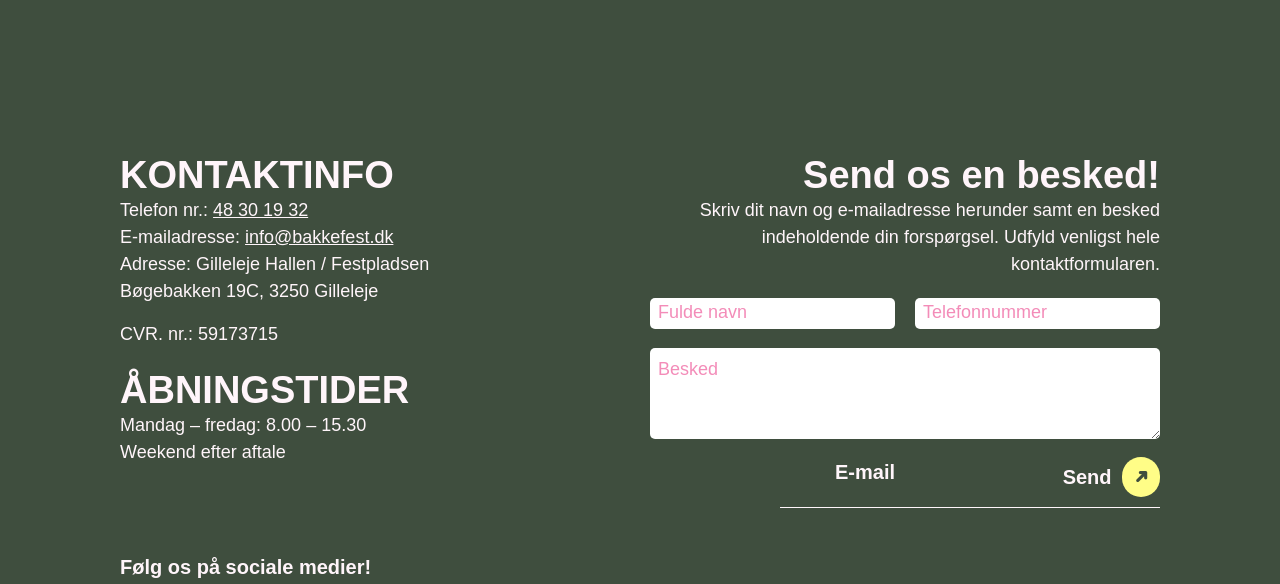
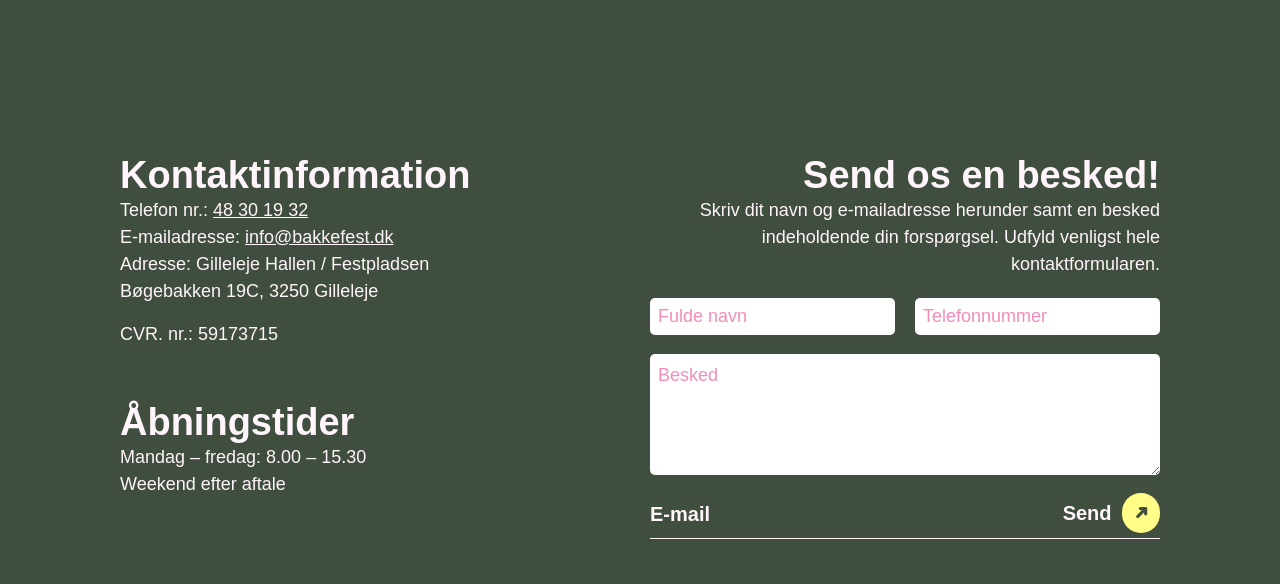
Before and after one commit to osla0001/2sem-eksamen, an Astro site: page / in a window 1280 px wide. Shown: the part 3139-3723 px from the top of the page. Built offline with nearby package versions, Linux system fonts and the light colour scheme; Astro itself is replaced by a stand-in of ours; a web font is replaced by a local one.

Commit message:
footer done

```diff
--- a/src/components/Footer.astro
+++ b/src/components/Footer.astro
@@ -6,7 +6,7 @@ import ButtonArrow from "./ButtonArrow.astro";
   <div class="grid_1-2">
     <div class="footer_left">
       <div>
-        <h2>KONTAKTINFO</h2>
+        <h2>Kontaktinformation</h2>
         <p>Telefon nr.: <a href="tel:+4548301932">48 30 19 32</a></p>
         <p>
           E-mailadresse: <a href="mailto:info@bakkefest.dk">info@bakkefest.dk</a
@@ -19,7 +19,7 @@ import ButtonArrow from "./ButtonArrow.astro";
         <p class="CVR">CVR. nr.: 59173715</p>
       </div>
       <div>
-        <h2>ÅBNINGSTIDER</h2>
+        <h2>Åbningstider</h2>
         <p>Mandag – fredag: 8.00 – 15.30</p>
         <p>Weekend efter aftale</p>
       </div>
@@ -67,7 +67,7 @@ import ButtonArrow from "./ButtonArrow.astro";
             required></textarea>
           <div class="email">
             <div class="grid_1-1">
-              <div>
+              <div class="email_input">
                 <label for="email"></label>
                 <input
                   type="email"
@@ -122,6 +122,17 @@ import ButtonArrow from "./ButtonArrow.astro";
     font-style: normal;
     font-size: 14px;
   }
+
+  input,
+  textarea {
+    font-family: neue-haas-grotesk-display, sans-serif;
+    color: var(--pink);
+    font-weight: 500;
+    font-style: normal;
+    font-size: 14px;
+    text-align: left; /* Justering af teksten */
+  }
+
   input,
   textarea,
   button {
@@ -158,7 +169,7 @@ import ButtonArrow from "./ButtonArrow.astro";
     color: var(--light_pink);
     background: none;
     border: none;
-    text-align: left;
+    text-align: right;
     outline: none;
     padding: 0;
     font-family: owners-narrow, sans-serif;
@@ -195,6 +206,7 @@ import ButtonArrow from "./ButtonArrow.astro";
 
   .CVR {
     margin-top: 1rem;
+    margin-bottom: 2rem;
   }
 
   a:hover {
@@ -222,10 +234,15 @@ import ButtonArrow from "./ButtonArrow.astro";
     margin-top: 0.5rem;
   }
 
+  .email_input {
+    align-items: center;
+    margin-top: 6px;
+  }
+
   .line {
     height: 1px;
     background-color: var(--light_pink);
-    width: 300px;
+    width: auto;
   }
 
   .some_info {
@@ -263,9 +280,8 @@ import ButtonArrow from "./ButtonArrow.astro";
   .button_send {
     display: flex;
     flex-direction: row;
+    justify-content: start;
     gap: 10px;
-    align-items: center;
-    justify-content: center;
   }
 
   @media (min-width: 800px) {
@@ -309,20 +325,13 @@ import ButtonArrow from "./ButtonArrow.astro";
       font-size: 18px;
       line-height: 1.7rem;
     }
-
-    input[type="email"] {
-      text-align: right;
+    .line {
+      margin-top: -0.3rem;
     }
 
-    input[type="submit"] {
-      text-align: right;
-    }
-
-    .line {
-      height: 1px;
-      background-color: var(--light_pink);
-      width: 380px;
-      margin-left: auto;
+    input,
+    textarea {
+      font-size: 18px;
     }
   }
 </style>
```
